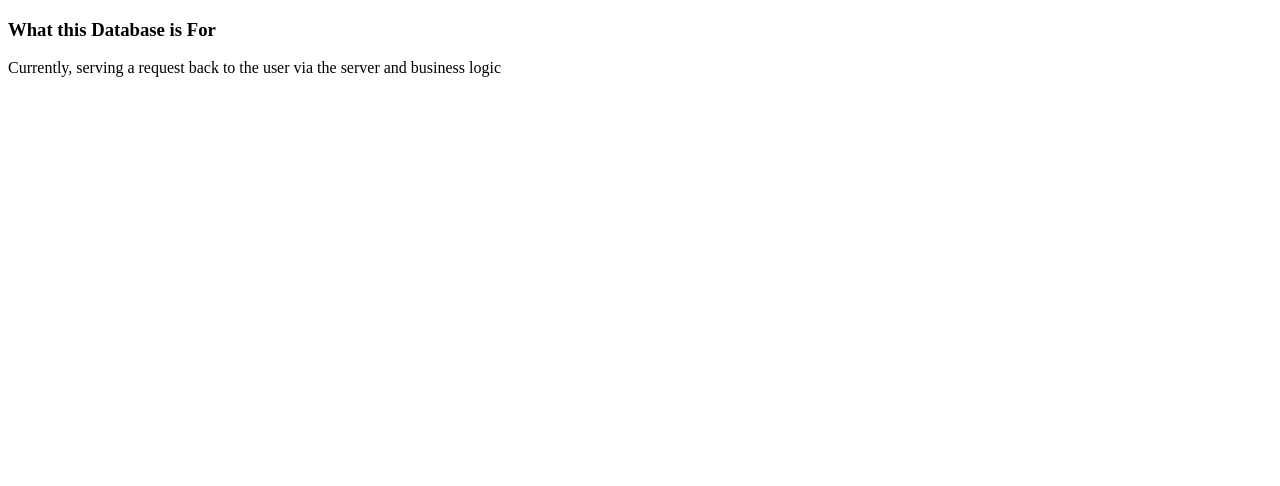
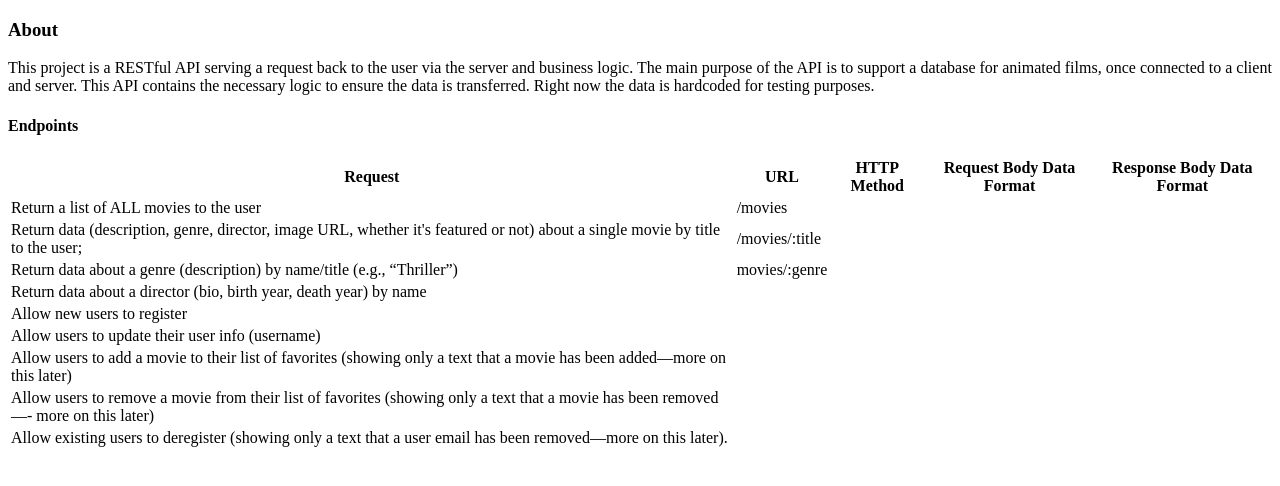
Before and after one commit to eryncraig/cartoonAPI, a website: page public/documentation.html in a window 1280 px wide. Drawn offline with Linux system fonts and the light colour scheme.

Commit message:
added hardcode data for testing and updated some documentation

```diff
--- a/public/documentation.html
+++ b/public/documentation.html
@@ -7,8 +7,95 @@
 </head>
 
 <body>
-  <h3>What this Database is For</h3>
-  <p>Currently, serving a request back to the user via the server and business logic</p>
+  <h3>About</h3>
+  <p>This project is a RESTful API serving a request back to the user via the server and business logic. The main
+    purpose of the API is to support a database for animated films, once connected to a client and server. This API
+    contains the necessary logic to ensure the data is transferred. Right now the data is hardcoded for testing
+    purposes.</p>
+
+
+  <h4>Endpoints</h4>
+  <table>
+    <tr>
+      <th>Request</th>
+      <th>URL</th>
+      <th>HTTP Method</th>
+      <th>Request Body Data Format</th>
+      <th>Response Body Data Format</th>
+    </tr>
+    <tr>
+      <td>Return a list of ALL movies to the user</td>
+      <td>/movies</td>
+      <td></td>
+      <td></td>
+      <td></td>
+    </tr>
+    <tr>
+      <td>Return data (description, genre, director, image URL, whether it's featured or not) about a single movie by
+        title to the user;</td>
+      <td>/movies/:title</td>
+      <td></td>
+      <td></td>
+      <td></td>
+    </tr>
+    <tr>
+      <td>Return data about a genre (description) by name/title (e.g., “Thriller”)
+      </td>
+      <td>movies/:genre</td>
+      <td></td>
+      <td></td>
+      <td></td>
+    </tr>
+    <tr>
+      <td>Return data about a director (bio, birth year, death year) by name
+      </td>
+      <td></td>
+      <td></td>
+      <td></td>
+      <td></td>
+    </tr>
+    <tr>
+      <td>Allow new users to register
+      </td>
+      <td></td>
+      <td></td>
+      <td></td>
+      <td></td>
+    </tr>
+    <tr>
+      <td>Allow users to update their user info (username)
+      </td>
+      <td></td>
+      <td></td>
+      <td></td>
+      <td></td>
+    </tr>
+    <tr>
+      <td> Allow users to add a movie to their list of favorites (showing only a text that a movie has been added—more
+        on this later)</td>
+      <td></td>
+      <td></td>
+      <td></td>
+      <td></td>
+    </tr>
+    <tr>
+      <td>Allow users to remove a movie from their list of favorites (showing only a text that a movie has been
+        removed —- more on this later)</td>
+      <td></td>
+      <td></td>
+      <td></td>
+      <td></td>
+    </tr>
+    <tr>
+      <td>Allow existing users to deregister (showing only a text that a user email has been removed—more on this
+        later).
+      </td>
+      <td></td>
+      <td></td>
+      <td></td>
+      <td></td>
+    </tr>
+  </table>
 </body>
 
 </html>
```
Also changed, not shown: index.js (+42 -11 lines).
